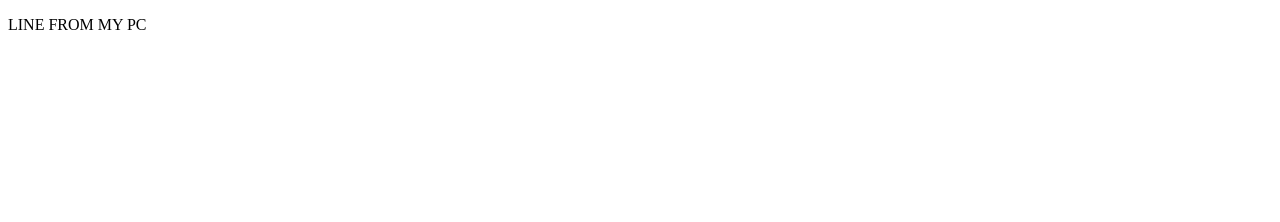
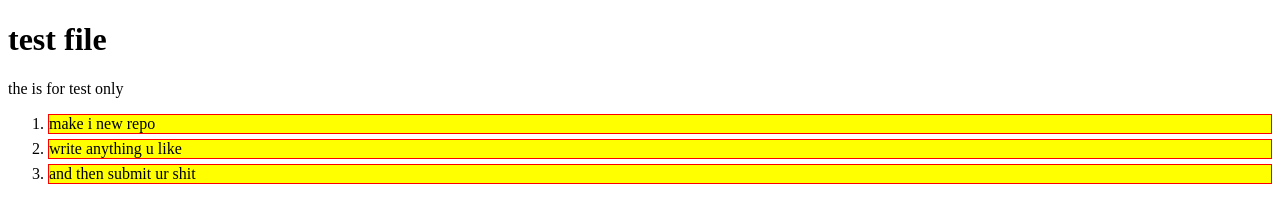
Before and after one commit to basimtechcampus/repo3, a plain HTML site: page index.html in a window 1280 px wide. Drawn offline with Linux system fonts and the light colour scheme.

Commit message:
changes in the file

```diff
--- a/index.html
+++ b/index.html
@@ -1,9 +1,23 @@
 <!DOCTYPE html>
-<html>
+<html lang="en">
 <head>
-	<title>project 3</title>
+	<style type="text/css">
+		li{
+			background-color: yellow;
+			padding: 5px auto 5px auto;
+			margin: 5px auto 5px auto;
+			border: 1px solid red;
+		}
+	</style>
+	<title></title>
 </head>
 <body>
-<P>LINE FROM MY PC</P>
+	<h1>test file</h1>
+<p>the is for test only</p>
+<ol>
+	<li>make i new repo</li>
+	<li>write anything u like</li>
+	<li>and then submit ur shit</li>
+</ol>
 </body>
 </html>
```
